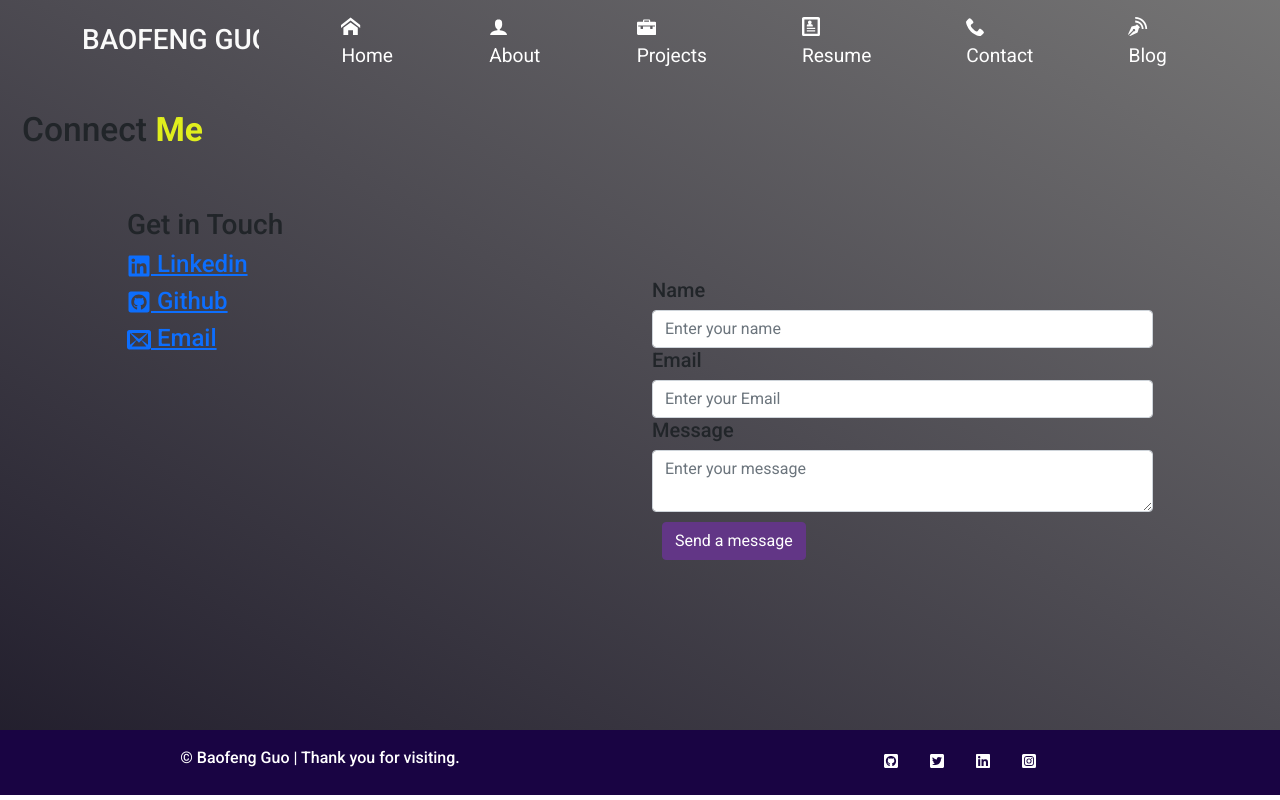
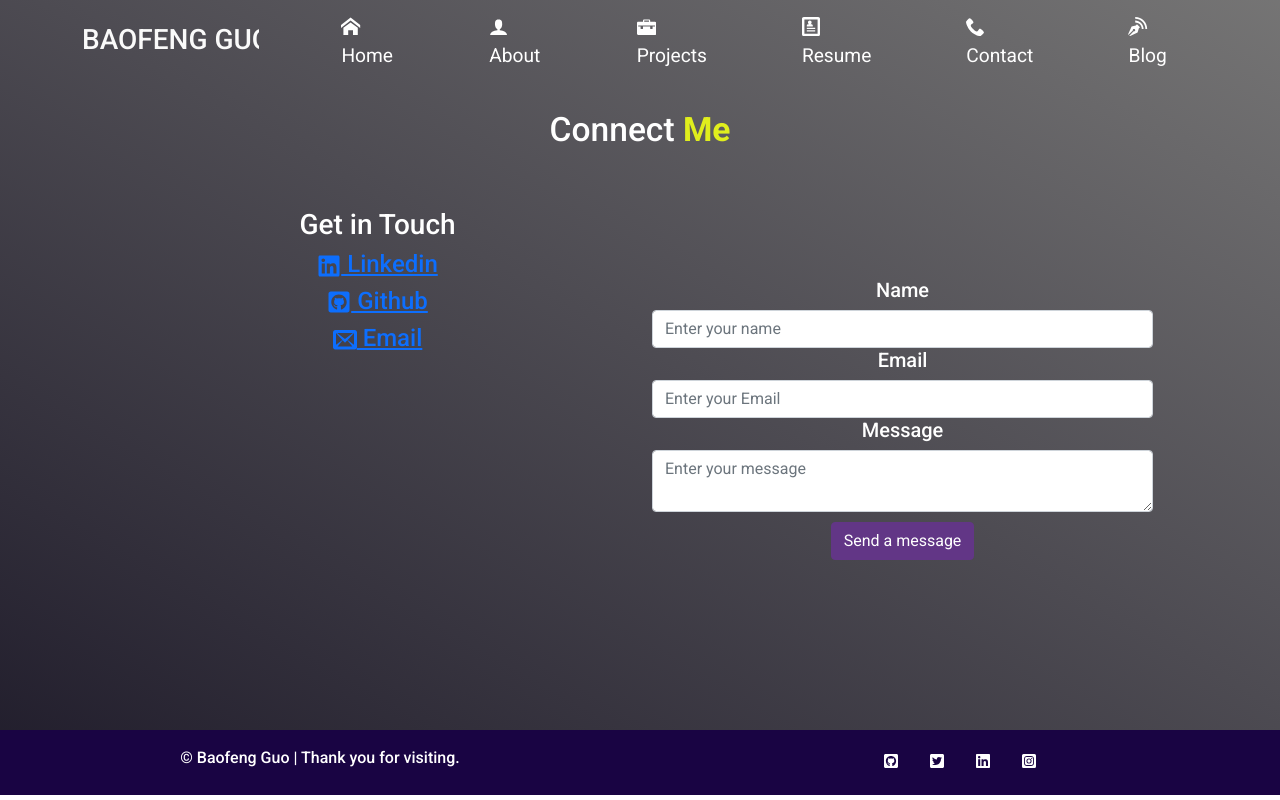
Before and after one commit to magickw/ReactPortfolio, a React (Create React App) app: page /contact in a window 1280 px wide. Built offline with nearby package versions, Linux system fonts and the light colour scheme.

Commit message:
updated the style.css

```diff
--- a/src/style.css
+++ b/src/style.css
@@ -61,7 +61,7 @@ html {
 .navbar {
   position: fixed !important;
   transition: all 0.3s ease-out 0s !important;
-  display: flex-end !important;
+  /* display: flex-end !important; */
   float: right !important;
   padding: 0.3rem 2rem !important;
   font-size: 1.2rem !important;
@@ -240,6 +240,8 @@ html {
 
 
 .contact-section {
+  text-align: center !important;
+  color: white !important;
   position: relative;
   padding-bottom: 100px !important;
   padding-top: 100px !important;
```
